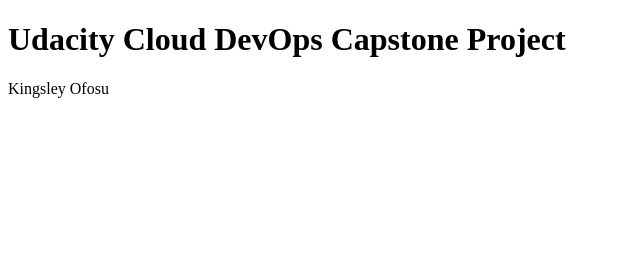
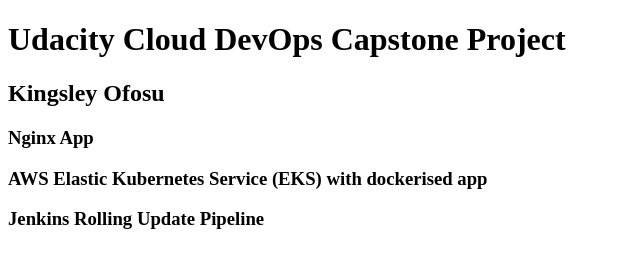
Before and after one commit to ofosukin/udacity-capstone-cloud-devops, a plain HTML site: page index.html in a window 1280 px wide. Shown: the whole page, without its empty margins (0-640 px from the left). Drawn offline with Linux system fonts and the light colour scheme.

Commit message:
rolling update tested

```diff
--- a/index.html
+++ b/index.html
@@ -9,7 +9,10 @@
 
 <body>
     <h1>Udacity Cloud DevOps Capstone Project</h1>
-        Kingsley Ofosu
+    <h2>Kingsley Ofosu</h2>
+    <h3>Nginx App</h3>
+    <h3>AWS Elastic Kubernetes Service (EKS) with dockerised app</h3>
+    <h3>Jenkins Rolling Update Pipeline</h3>
 </body>
 
 </html>
```
